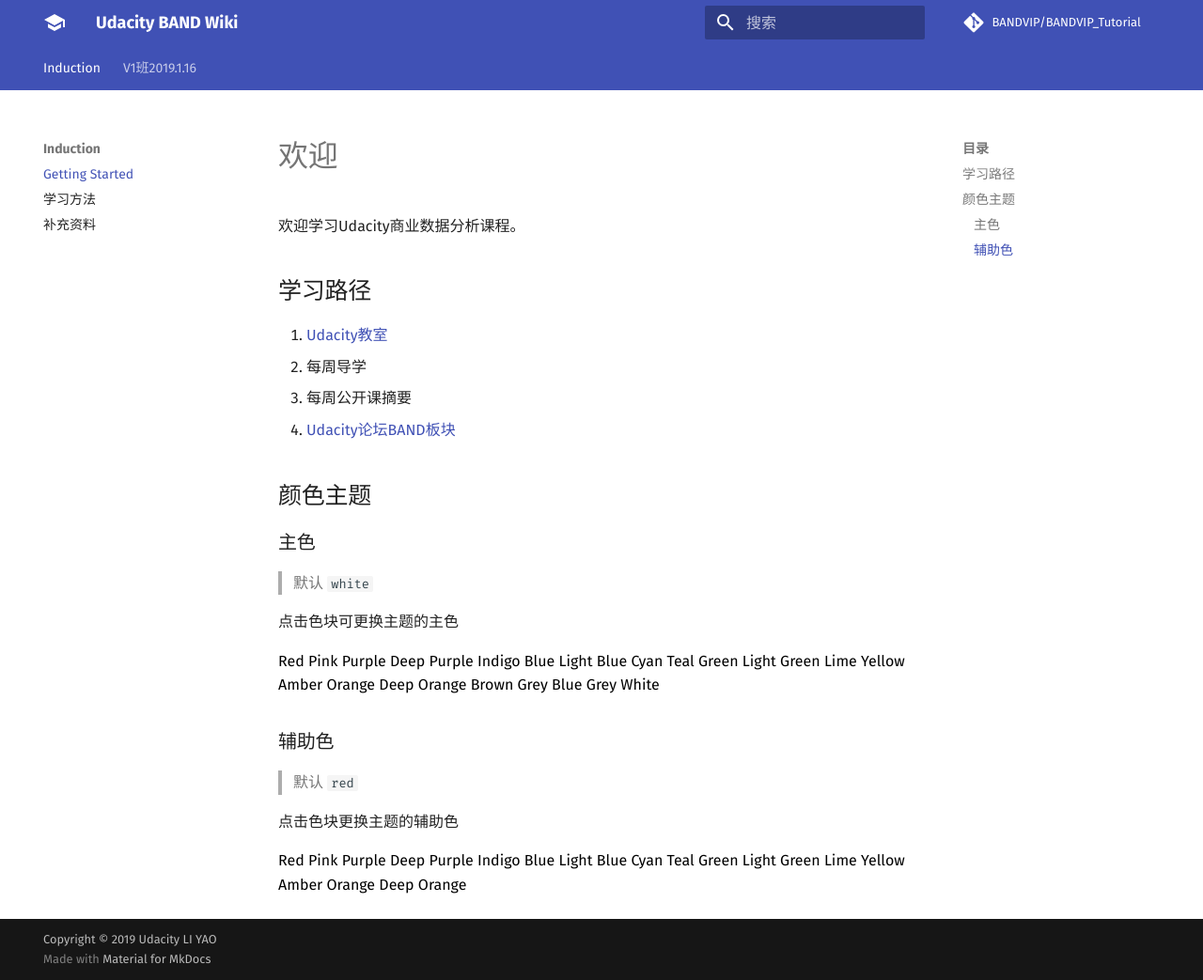
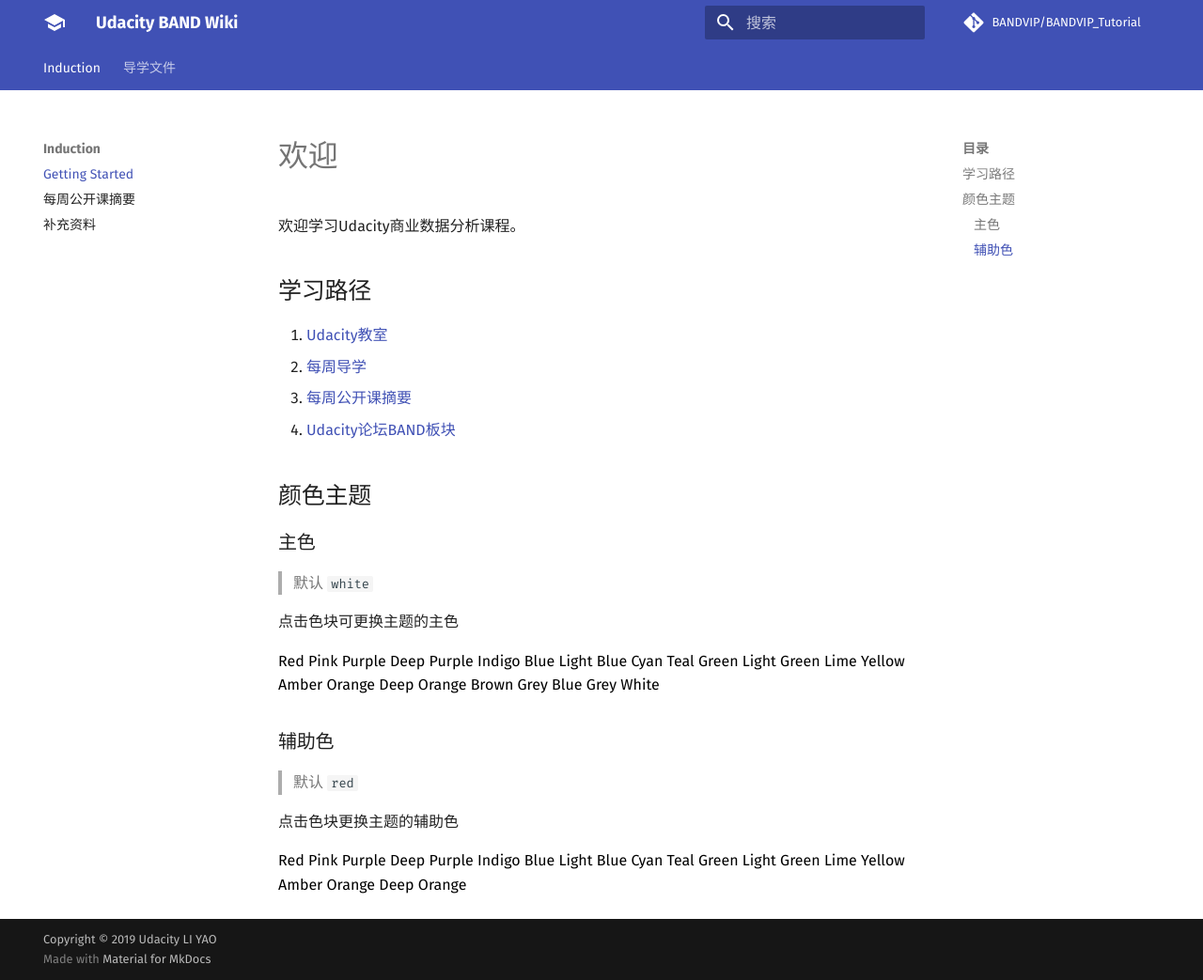
Before and after one commit to BANDVIP/BANDVIP_Tutorial, an MkDocs documentation site: the page built from docs/index.md, in a window 1280 px wide and 1043 px high. Shown: the whole window at 94% size. Built offline with MkDocs 1.6.1 and Material for MkDocs 9.7.7, drawn with Linux system fonts in a browser that asks for light colours; comment, search, counter and statistics services are not loaded.

Commit message:
update index

```diff
--- a/docs/index.md
+++ b/docs/index.md
@@ -3,8 +3,8 @@
 
 ## 学习路径
 1. [Udacity教室](https://cn.udacity.com)
-2. 每周导学
-3. 每周公开课摘要
+2. [每周导学](https://bandvip.github.io/BANDVIP_Tutorial/1/)
+3. [每周公开课摘要](https://bandvip.github.io/BANDVIP_Tutorial/0/)
 4. [Udacity论坛BAND板块](https://discussions.youdaxue.com/)
 
 
--- a/mkdocs.yml
+++ b/mkdocs.yml
@@ -17,11 +17,11 @@
 nav:
   - Induction:
     - Getting Started: index.md
-    - 学习方法 : 0.md
+    - 每周公开课摘要 : 0.md
     - 补充资料 : support.md
-  - V1班2019.1.16:
-    - Week1 学前须知: 1.md
-    - Week2 可视化与信息有效表达: 2.md
+  - 导学文件:
+    - Week1(1.16-1.20) 学前须知: 1.md
+    - Week2(1.21-1.27) 可视化与信息有效表达: 2.md
 
 
 
```
Also changed, not shown: docs/0.md (+3 -1 lines), site/2/index.html, site/search/search_index.json, 1 other file.
